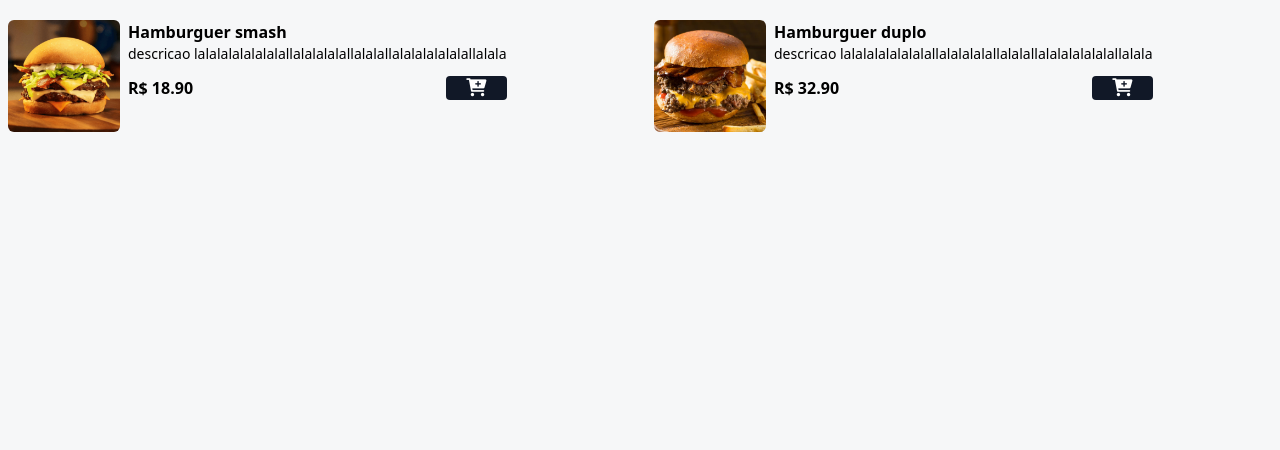
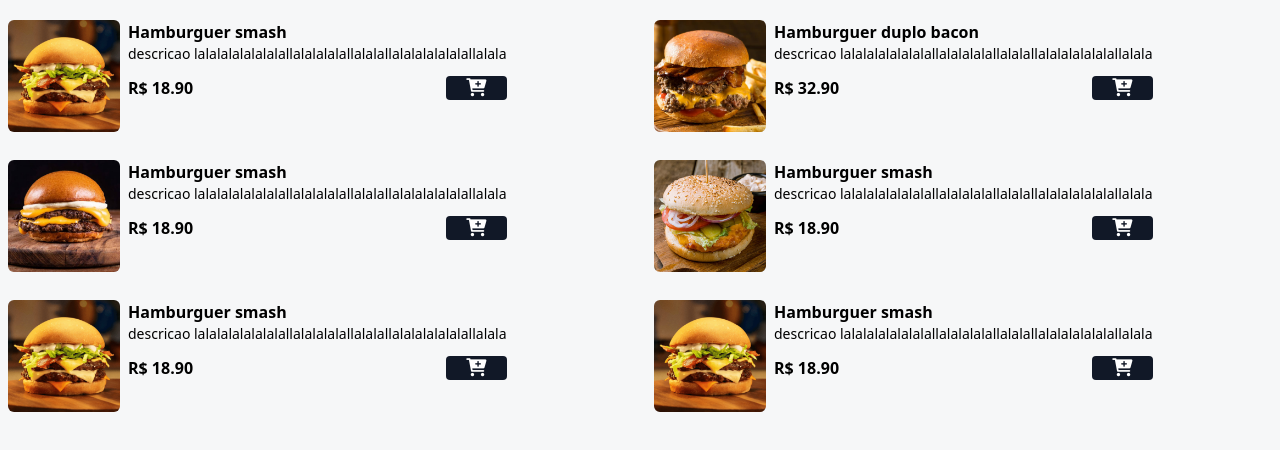
Before and after one commit to Matheus-Freitas0/hamburger-shop-page, a website: page index.html in a window 1280 px wide. Shown: the part 496-946 px from the top of the page. Before the commit the page ends 800 px from the top, so only its background shows below. Drawn offline with Linux system fonts and the light colour scheme.

Commit message:
Updated index.html with various HTML and CSS changes, including added and modified elements, attributes, and styles. Also updated styles/output.css with new and modified CSS classes.

```diff
--- a/index.html
+++ b/index.html
@@ -1,20 +1,22 @@
 <!DOCTYPE html>
 <html lang="pt-BR">
     <head>
-        <meta charset="UTF-8">
-        <meta name="viewport" content="width=device-width, initial-scale=1.0">
+        <meta charset="UTF-8" />
+        <meta name="viewport" content="width=device-width, initial-scale=1.0" />
 
-        <link rel="preconnect" href="https://fonts.googleapis.com">
-        <link rel="preconnect" href="https://fonts.gstatic.com" crossorigin>
+        <link rel="preconnect" href="https://fonts.googleapis.com" />
+        <link rel="preconnect" href="https://fonts.gstatic.com" crossorigin />
         <link
             href="https://fonts.googleapis.com/css2?family=Poppins:ital,wght@0,100;0,200;0,300;0,400;0,500;0,600;0,700;0,800;0,900;1,100;1,200;1,300;1,400;1,500;1,600;1,700;1,800;1,900&display=swap"
-            rel="stylesheet">
-        <link rel="stylesheet" href="./styles/output.css">
+            rel="stylesheet" />
+        <link rel="stylesheet" href="./styles/output.css" />
 
-        <link rel="stylesheet"
+        <link
+            rel="stylesheet"
             href="https://cdnjs.cloudflare.com/ajax/libs/font-awesome/6.0.0-beta3/css/all.min.css"
             integrity="sha512-Fo3rlrZj/k7ujTnHg4CGR2D7kSs0v4LLanw2qksYuRlEzO+tcaEPQogQ0KaoGN26/zrn20ImR1DfuLWnOo7aBA=="
-            crossorigin="anonymous" referrerpolicy="no-referrer" />
+            crossorigin="anonymous"
+            referrerpolicy="no-referrer" />
 
         <title>Hamburgueria luxo - A melhor Hamburgueria da região</title>
     </head>
@@ -22,14 +24,18 @@
         <header class="w-full h-[420px] bg-zinc-900 bg-home bg-cover bg-center">
             <div
                 class="w-full h-full flex flex-col justify-center items-center">
-                <img src="./assets/burger-logo.jpg" alt="logo Burguer"
-                    class="w-32 h-32 rounded-full shadow-lg hover:scale-110 duration-200">
+                <img
+                    src="./assets/burger-logo.jpg"
+                    alt="logo Burguer"
+                    class="w-32 h-32 rounded-full shadow-lg hover:scale-110 duration-200" />
 
                 <h1 class="text-4xl mt-4 mb-2 font-bold text-white">
-                    Hamburgueria luxo</h1>
+                    Hamburgueria luxo
+                </h1>
 
                 <span class="text-white font-medium">Av. Otto Baumgart, 245 -
-                    Vila Guilherme, São Paulo - SP, 02049-000</span>
+                    Vila Guilherme, São Paulo - SP,
+                    02049-000</span>
 
                 <div class="bg-green-600 px-4 py-1 rounded-lg mt-4"
                     id="data-span">
@@ -44,15 +50,21 @@
         </h2>
 
         <div id="menu">
-            <main class="grid grid-cols-1 md:grid-cols-2 gap-7 mx-auto max-w-7xl px-2 mb-16">
+            <main
+                class="grid grid-cols-1 md:grid-cols-2 gap-7 mx-auto max-w-7xl px-2 mb-16">
+
                 <div class="flex gap-2">
-                    <img src="./assets/hamb-1.png" alt="Hamburguer smash"
-                        class="w-28 h-28 rounded-md hover:-rotate-2 duration-300">
+                    <img
+                        src="./assets/hamb-1.png"
+                        alt="Hamburguer smash"
+                        class="w-28 h-28 rounded-md hover:-rotate-2 duration-300" />
 
                     <div>
                         <p class="font-bold">Hamburguer smash</p>
-                        <p class="text-sm">descricao
-                            lalalalalalalalallalalalalallalalallalalalalalalallalala</p>
+                        <p class="text-sm">
+                            descricao
+                            lalalalalalalalallalalalalallalalallalalalalalalallalala
+                        </p>
 
                         <div
                             class="flex items-center gap-2 justify-between mt-3">
@@ -60,8 +72,7 @@
                             <button
                                 class="bg-gray-900 px-5 rounded add-to-cart-btn"
                                 data-name="Hamburguer smash"
-                                data-price="18.90"
-                                >
+                                data-price="18.90">
                                 <i
                                     class="fa fa-cart-plus text-white text-lg"></i>
                             </button>
@@ -70,28 +81,140 @@
                 </div>
 
                 <div class="flex gap-2">
-                    <img src="./assets/hamb-2.png" alt="Hamburguer duplo"
-                        class="w-28 h-28 rounded-md hover:-rotate-2 duration-300">
+                    <img
+                        src="./assets/hamb-2.png"
+                        alt="Hamburguer duplo bacon"
+                        class="w-28 h-28 rounded-md hover:-rotate-2 duration-300" />
 
                     <div>
-                        <p class="font-bold">Hamburguer duplo</p>
-                        <p class="text-sm">descricao
-                            lalalalalalalalallalalalalallalalallalalalalalalallalala</p>
+                        <p class="font-bold">Hamburguer duplo bacon</p>
+                        <p class="text-sm">
+                            descricao
+                            lalalalalalalalallalalalalallalalallalalalalalalallalala
+                        </p>
 
                         <div
                             class="flex items-center gap-2 justify-between mt-3">
                             <p class="font-bold">R$ 32.90</p>
                             <button
                                 class="bg-gray-900 px-5 rounded add-to-cart-btn"
-                                data-name="Hamburguer smash"
-                                data-price="32.90"
-                                >
+                                data-name="Hamburguer duplo bacon"
+                                data-price="32.90">
                                 <i
                                     class="fa fa-cart-plus text-white text-lg"></i>
                             </button>
                         </div>
                     </div>
                 </div>
+
+                <div class="flex gap-2">
+                    <img
+                        src="./assets/hamb-3.png"
+                        alt="Hamburguer smash"
+                        class="w-28 h-28 rounded-md hover:-rotate-2 duration-300" />
+
+                    <div>
+                        <p class="font-bold">Hamburguer smash</p>
+                        <p class="text-sm">
+                            descricao
+                            lalalalalalalalallalalalalallalalallalalalalalalallalala
+                        </p>
+
+                        <div
+                            class="flex items-center gap-2 justify-between mt-3">
+                            <p class="font-bold">R$ 18.90</p>
+                            <button
+                                class="bg-gray-900 px-5 rounded add-to-cart-btn"
+                                data-name="Hamburguer smash"
+                                data-price="18.90">
+                                <i
+                                    class="fa fa-cart-plus text-white text-lg"></i>
+                            </button>
+                        </div>
+                    </div>
+                </div>
+
+                <div class="flex gap-2">
+                    <img
+                        src="./assets/hamb-4.png"
+                        alt="Hamburguer smash"
+                        class="w-28 h-28 rounded-md hover:-rotate-2 duration-300" />
+
+                    <div>
+                        <p class="font-bold">Hamburguer smash</p>
+                        <p class="text-sm">
+                            descricao
+                            lalalalalalalalallalalalalallalalallalalalalalalallalala
+                        </p>
+
+                        <div
+                            class="flex items-center gap-2 justify-between mt-3">
+                            <p class="font-bold">R$ 18.90</p>
+                            <button
+                                class="bg-gray-900 px-5 rounded add-to-cart-btn"
+                                data-name="Hamburguer smash"
+                                data-price="18.90">
+                                <i
+                                    class="fa fa-cart-plus text-white text-lg"></i>
+                            </button>
+                        </div>
+                    </div>
+                </div>
+
+                <div class="flex gap-2">
+                    <img
+                        src="./assets/hamb-1.png"
+                        alt="Hamburguer smash"
+                        class="w-28 h-28 rounded-md hover:-rotate-2 duration-300" />
+
+                    <div>
+                        <p class="font-bold">Hamburguer smash</p>
+                        <p class="text-sm">
+                            descricao
+                            lalalalalalalalallalalalalallalalallalalalalalalallalala
+                        </p>
+
+                        <div
+                            class="flex items-center gap-2 justify-between mt-3">
+                            <p class="font-bold">R$ 18.90</p>
+                            <button
+                                class="bg-gray-900 px-5 rounded add-to-cart-btn"
+                                data-name="Hamburguer smash"
+                                data-price="18.90">
+                                <i
+                                    class="fa fa-cart-plus text-white text-lg"></i>
+                            </button>
+                        </div>
+                    </div>
+                </div>
+
+                <div class="flex gap-2">
+                    <img
+                        src="./assets/hamb-1.png"
+                        alt="Hamburguer smash"
+                        class="w-28 h-28 rounded-md hover:-rotate-2 duration-300" />
+
+                    <div>
+                        <p class="font-bold">Hamburguer smash</p>
+                        <p class="text-sm">
+                            descricao
+                            lalalalalalalalallalalalalallalalallalalalalalalallalala
+                        </p>
+
+                        <div
+                            class="flex items-center gap-2 justify-between mt-3">
+                            <p class="font-bold">R$ 18.90</p>
+                            <button
+                                class="bg-gray-900 px-5 rounded add-to-cart-btn"
+                                data-name="Hamburguer smash"
+                                data-price="18.90">
+                                <i
+                                    class="fa fa-cart-plus text-white text-lg"></i>
+                            </button>
+                        </div>
+                    </div>
+                </div>
+
             </main>
         </div>
     </body>
```
Also changed, not shown: styles/output.css.
